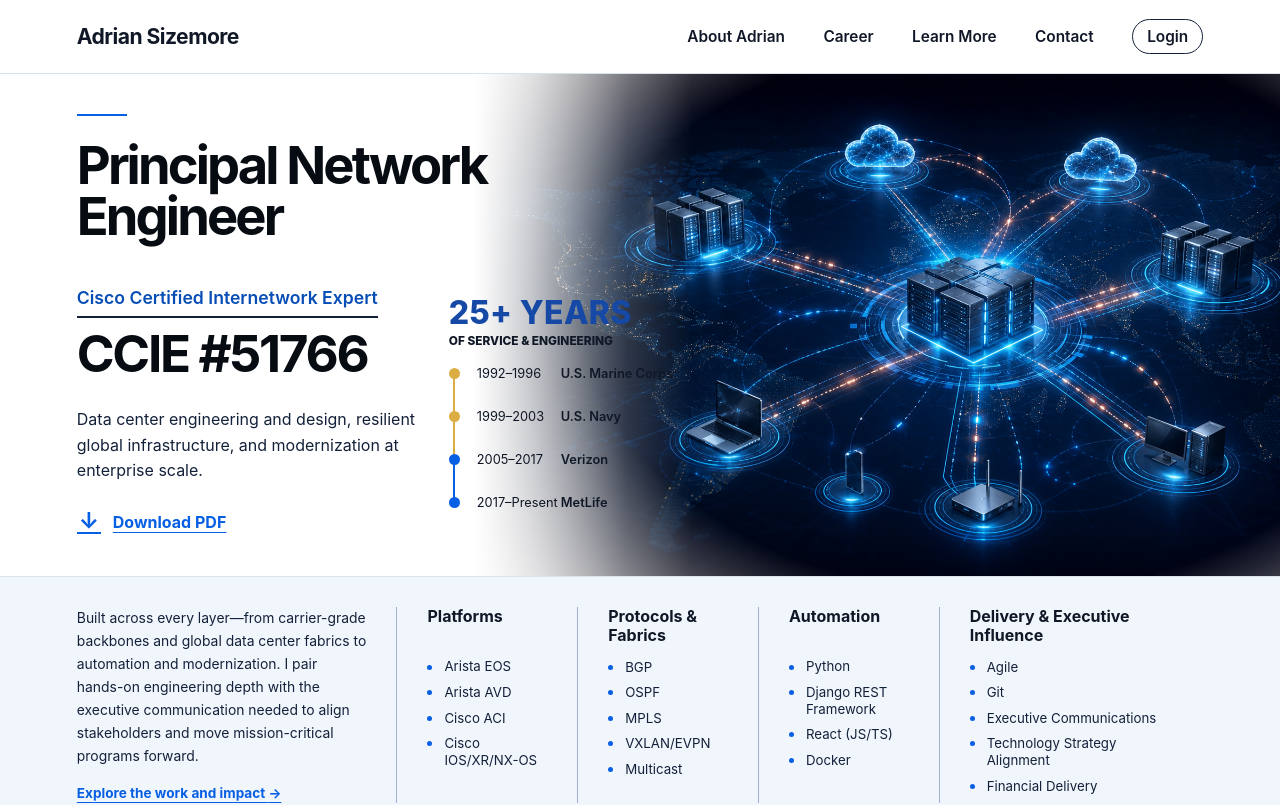
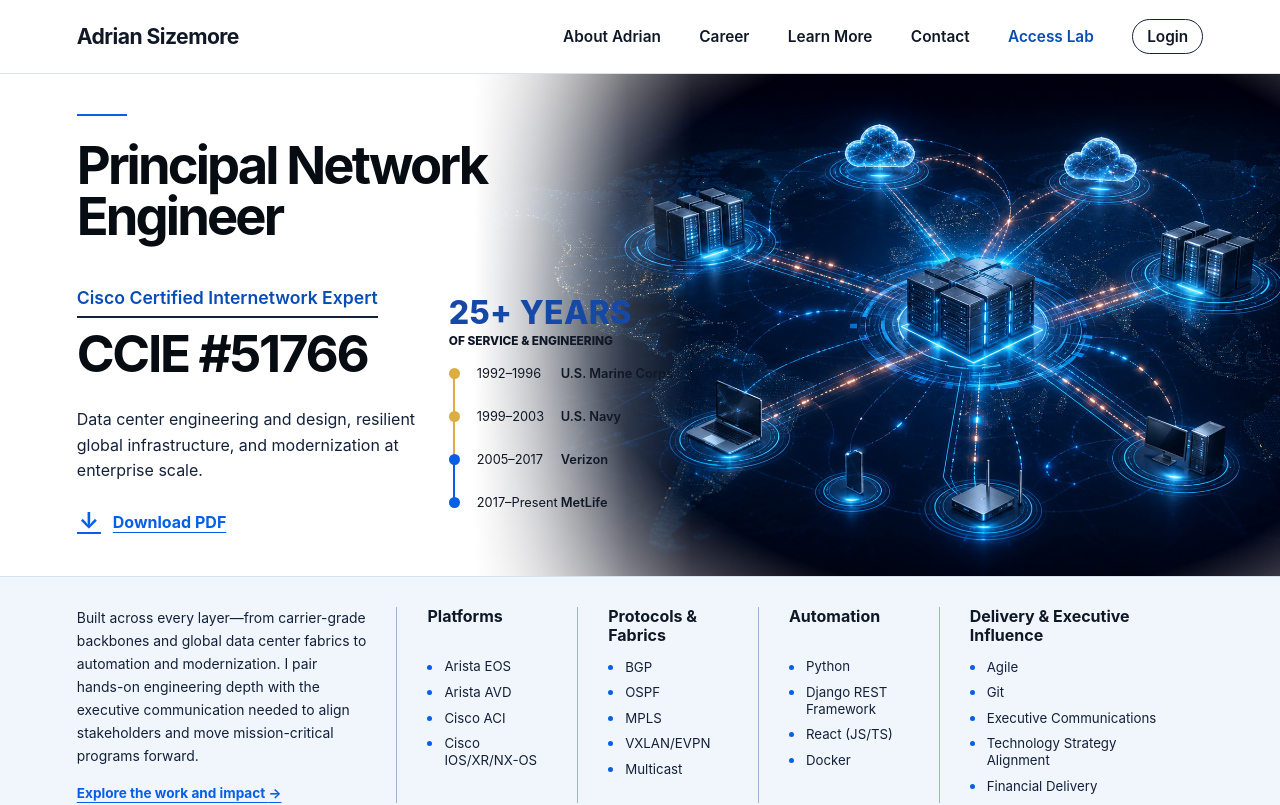
Before and after one commit to adrian-sizemore/MySite-React, a React (Vite) app: page / in a window 1280 px wide. Shown: the top 805 px of the page. Built offline with nearby package versions, Linux system fonts and the light colour scheme; no server answers.

Commit message:
Add private lab access navigation link

```diff
--- a/src/App.css
+++ b/src/App.css
@@ -593,6 +593,7 @@
   }
 }
 
+.lab-access-link { color: var(--blue-dark) !important; }
 .login-link { border: 1px solid var(--navy); border-radius: 999px; padding: 7px 14px; text-decoration: none; }
 .auth-page, .studio-loading { min-height: 100vh; display: grid; place-items: center; padding: 28px; background: #eef3f8; }
 .auth-card { width: min(460px, 100%); padding: 44px; background: white; border: 1px solid var(--line); box-shadow: 0 24px 70px rgba(20,33,58,.12); }
--- a/src/components/Header.jsx
+++ b/src/components/Header.jsx
@@ -7,6 +7,8 @@
   { label: 'Learn More', href: '/learn-more' },
   { label: 'Contact', href: '/contact' },
 ]
+
+const labAccessUrl = 'ssh://adrian@100.76.5.32'
 
 export function Header({ onNavigate }) {
   const { status, data } = useApiResource('about')
@@ -30,6 +32,7 @@
             {item.label}
           </NavLink>
         ))}
+        <a className="lab-access-link" href={labAccessUrl}>Access Lab</a>
         <NavLink className="login-link" href="/studio" onNavigate={onNavigate}>Login</NavLink>
       </nav>
     </header>
```
